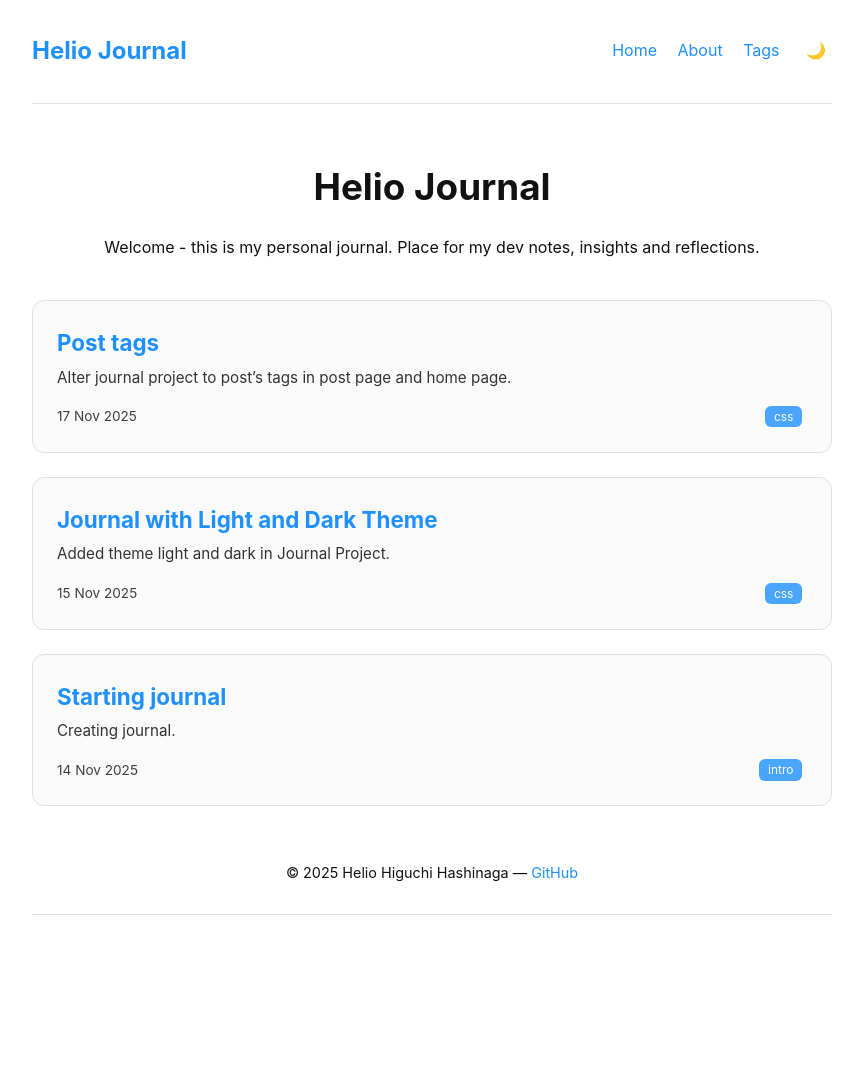
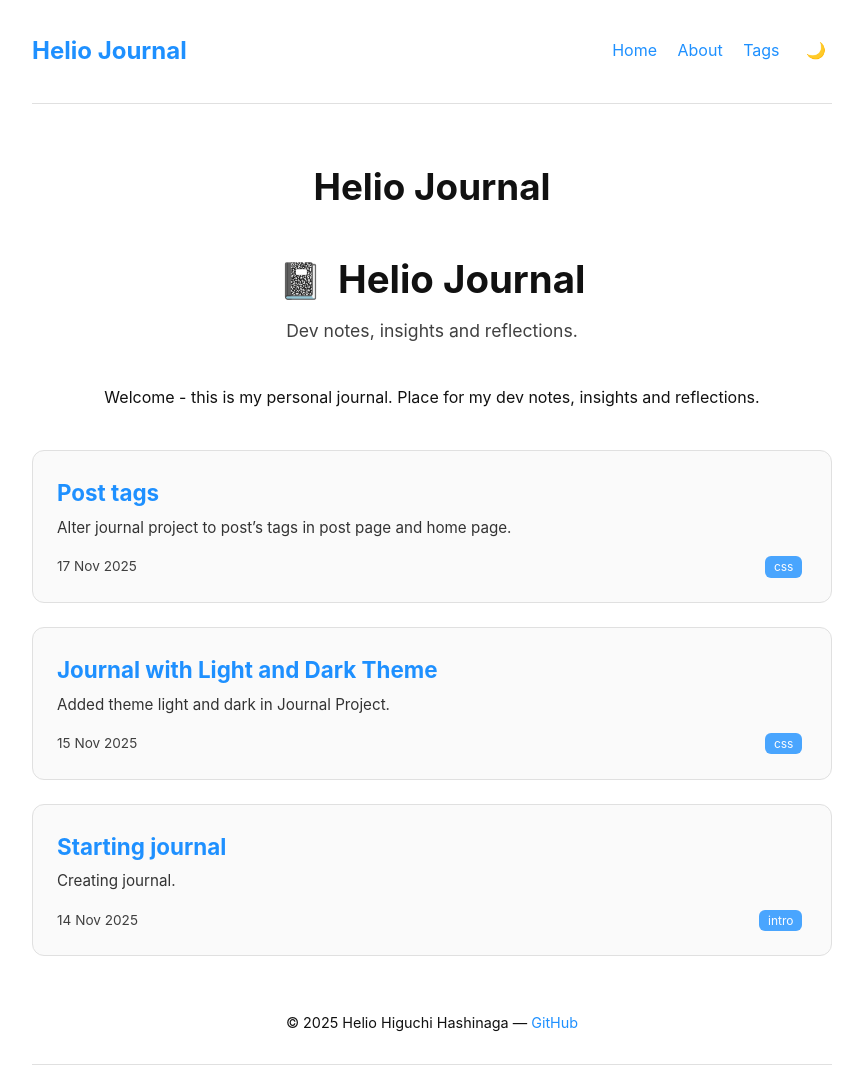
Before and after one commit to heliohashinaga/helio-journal, a Jekyll site: the page built from index.md, in a window 1280 px wide. Shown: the whole page, without its empty margins (208-1071 px from the left). Built offline with Jekyll 4.4.1, drawn with Linux system fonts in a browser that asks for light colours; before the commit the page ends 915 px from its top, so only the background shows below that.

Commit message:
test put icons

```diff
--- /dev/null
+++ b/_includes/page-header.html
@@ -0,0 +1,12 @@
+<div class="page-header">
+    <h1 class="page-title">
+      {% if include.icon %}
+        <span class="page-icon">{{ include.icon }}</span>
+      {% endif %}
+      {{ include.title }}
+    </h1>
+
+    {% if include.subtitle %}
+      <p class="page-subtitle">{{ include.subtitle }}</p>
+    {% endif %}
+  </div>
--- a/assets/css/style.css
+++ b/assets/css/style.css
@@ -105,6 +105,31 @@ footer.site-footer {
   border: none;
   cursor: pointer;
   font-size: 1rem;
+}
+
+/* -------------------------------------------------------
+  PAGE HEADER
+------------------------------------------------------- */
+
+.page-header {
+  text-align: center;
+  margin-bottom: 2.5rem;
+}
+
+.page-title {
+  font-size: 2.4rem;
+  margin-bottom: 0.4rem;
+}
+
+.page-icon {
+  font-size: 2.2rem;
+  margin-right: .4rem;
+}
+
+.page-subtitle {
+  font-size: 1.1rem;
+  opacity: .8;
+  margin-top: .3rem;
 }
 
 /* -------------------------------------------------------
--- a/index.md
+++ b/index.md
@@ -1,7 +1,13 @@
 ---
 layout: home
-title: ☕ Helio Journal
+title: Helio Journal
 ---
+
+{% include page-header.html
+   title="Helio Journal"
+   icon="📓"
+   subtitle="Dev notes, insights and reflections."
+%}
 
 Welcome - this is my personal journal.
 Place for my dev notes, insights and reflections.
```
Also changed, not shown: about.md (+7 -1 lines), tags.md (+6 -5 lines).
